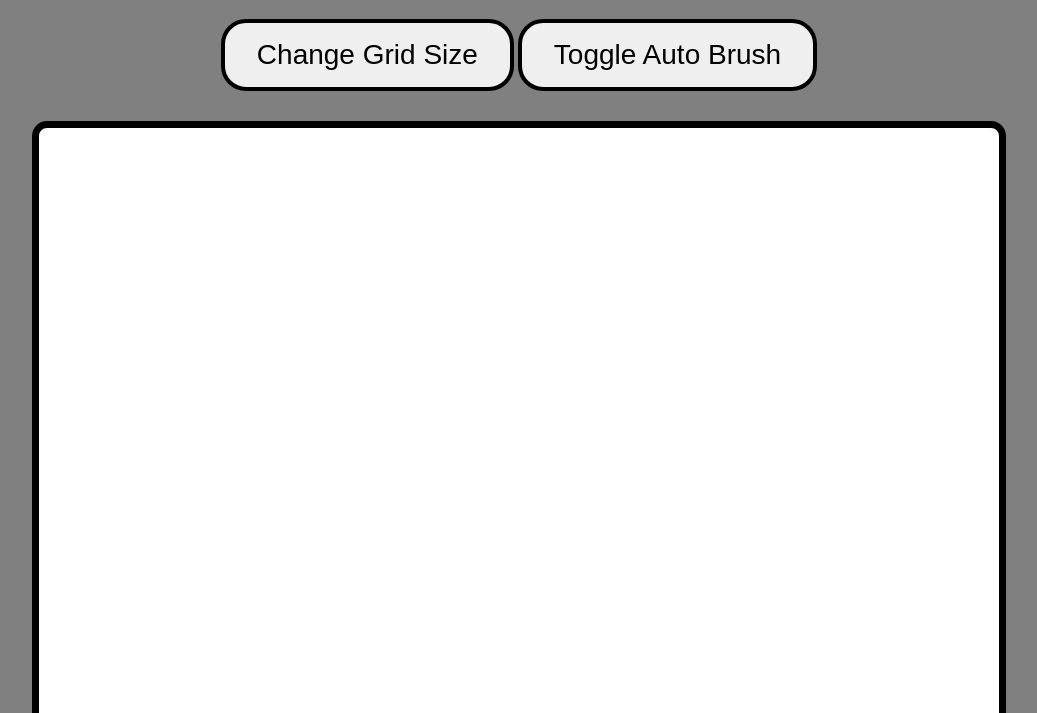
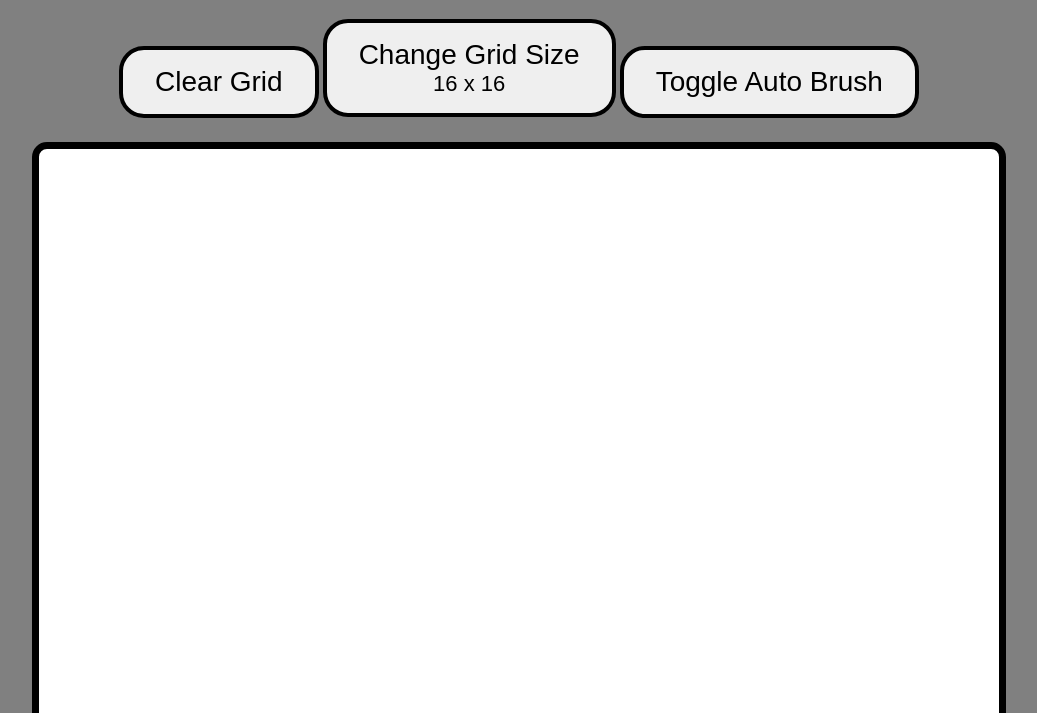
Before and after one commit to Rez-38/etch-a-sketch-project, a plain HTML site: page index.html in a window 1280 px wide. Shown: the part 87-800 px from the top of the page, without its empty margins (121-1158 px from the left). Drawn offline with Linux system fonts and the light colour scheme.

Commit message:
Add clear button & Size display
Reset grid at the click of a button

```diff
--- a/index.html
+++ b/index.html
@@ -10,6 +10,7 @@
     <body>
         <h1 class="header">Etch-a-Sketch</h1>
         <div class="buttons">
+            <button id="clearBtn">Clear Grid</button>
             <button id="sizeBtn">Change Grid Size</button>
             <button id="brushBtn">Toggle Auto Brush</button>
         </div>
--- a/javascript.js
+++ b/javascript.js
@@ -1,4 +1,11 @@
 console.log("Hello World!");
+
+// Nerdy/core logic setup...
+let size = 16;
+let totalTiles = size * size;
+const boardSize = 960;
+let tileSize = boardSize / size;
+
 
 // Prompt button...
 const sizeBtn = document.querySelector('#sizeBtn');
@@ -25,53 +32,40 @@ sizeBtn.addEventListener('click', () => {
     generateGrid();
     tileBehavior();
 
-    // const currentSize = document.createElement('p');
-    // currentSize.classList.toggle('currentSize');
-    // currentSize.textContent = `${size} x ${size}`;
-    // const buttons = document.querySelector('.buttons');
-    // buttons.appendChild(currentSize);
+    currentSize.textContent = `${size} x ${size}`;
 });
 
+// Grid Size Display... DOM Node practice
+const currentSize = document.createElement('p');
+    currentSize.classList.toggle('currentSize');
+    currentSize.textContent = `${size} x ${size}`;
+    currentSize.style.fontFamily = 'Ariel, sans-serif';
+    currentSize.style.fontSize = '22px';
+    currentSize.style.marginTop = '0px';
+    currentSize.style.marginBottom = '0px';
+    // currentSize.style.textAlign = 'center';
+
+    sizeBtn.appendChild(currentSize);
+
+// Board setup...
 const board = document.querySelector('#board');
-const boardSize = 960;
-board.style.width = `${boardSize}px`;
-board.style.height = `${boardSize}px`;
-board.style.backgroundColor = 'white';
+    board.style.width = `${boardSize}px`;
+    board.style.height = `${boardSize}px`;
+    board.style.backgroundColor = 'white';
 
+// Create Divs...
+generateGrid();
+// Change div/tile color...
+tileBehavior();
 
-let size = 16;
-let totalTiles = size * size;
-
-let tileSize = boardSize / size;
-
-generateGrid();
-// for (let i = 0; i < totalTiles; i++) {
-//     const tile = document.createElement('div');
-//     tile.classList.toggle('tile');
-
-//     tile.style.width = `${tileSize}px`;
-//     tile.style.height = `${tileSize}px`;
-
-//     board.appendChild(tile);
-// };
-
-// Tile behavior...
-tileBehavior();
-// const tiles = document.querySelectorAll('.tile');
-// tiles.forEach((tile) => {
-//     tile.addEventListener('mouseover', () => {
-//         tile.style.backgroundColor = 'navy';
-//         console.log("navy");
-//     });
-// });
-
-// const currentSize = document.createElement('p');
-// currentSize.classList.toggle('currentSize');
-// currentSize.textContent = `${size} x ${size}`;
-// const buttons = document.querySelector('.buttons');
-// buttons.appendChild(currentSize);
-
-
+// Clear Button...
+const clearBtn = document.querySelector('#clearBtn');
+clearBtn.addEventListener('click', () => {
+    clearGrid();
+    console.log('grid has been cleared');
+    generateGrid();
+    tileBehavior();
+});
 // ================
 // Function Bank  =
 // ================
@@ -104,7 +98,3 @@ function tileBehavior() {
         });
     });
 };
-
-function generateBoard() {
-
-};
--- a/styles.css
+++ b/styles.css
@@ -27,17 +27,34 @@ div.board {
 
 }
 
+/* .buttons {
+    display: flex;
+    flex-wrap: wrap;
+} */
+
+/* #clearBtn {
+    margin-left: 4.5rem;
+} */
+
+/* #sizeBtn {
+    display: flex;
+    flex-direction: column;
+
+} */
+
 div button#sizeBtn,
-#brushBtn {
+#brushBtn,
+#clearBtn {
     font-size: 1.75rem;
     padding: 1rem 2rem;
-    margin-bottom: 5%;
+    margin-bottom: 3%;
     border-radius: 25px;
     border: 4px solid black;
     transition: all 0.2s ease;
 }
 div button#sizeBtn:hover,
-#brushBtn:hover {
+#brushBtn:hover,
+#clearBtn:hover {
     border: 4px solid white;
     border-radius: 25px;
     background-color: black;
@@ -46,7 +63,8 @@ div button#sizeBtn:hover,
 }
 
 div button#sizeBtn:active,
-#brushBtn:active {
+#brushBtn:active,
+#clearBtn:active {
     transform: translateY(7px);
     box-shadow: 0 4px white;
 }
```
